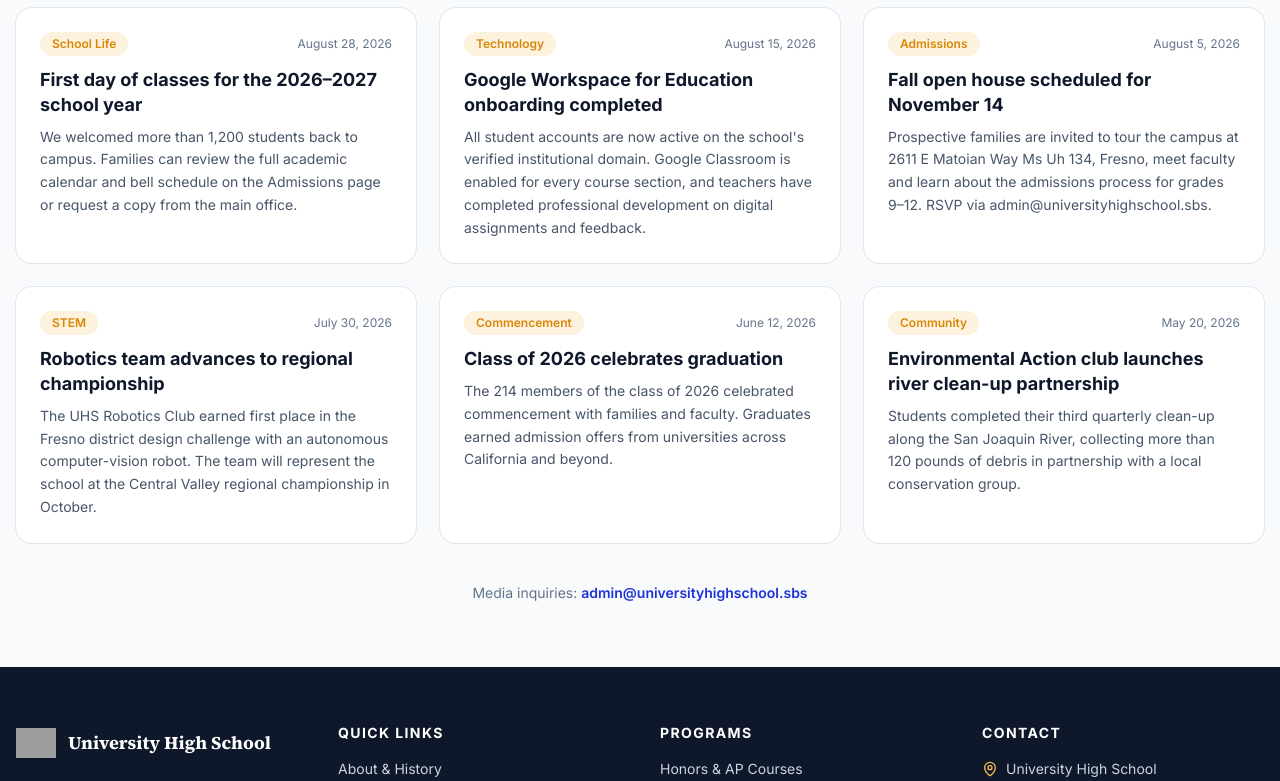
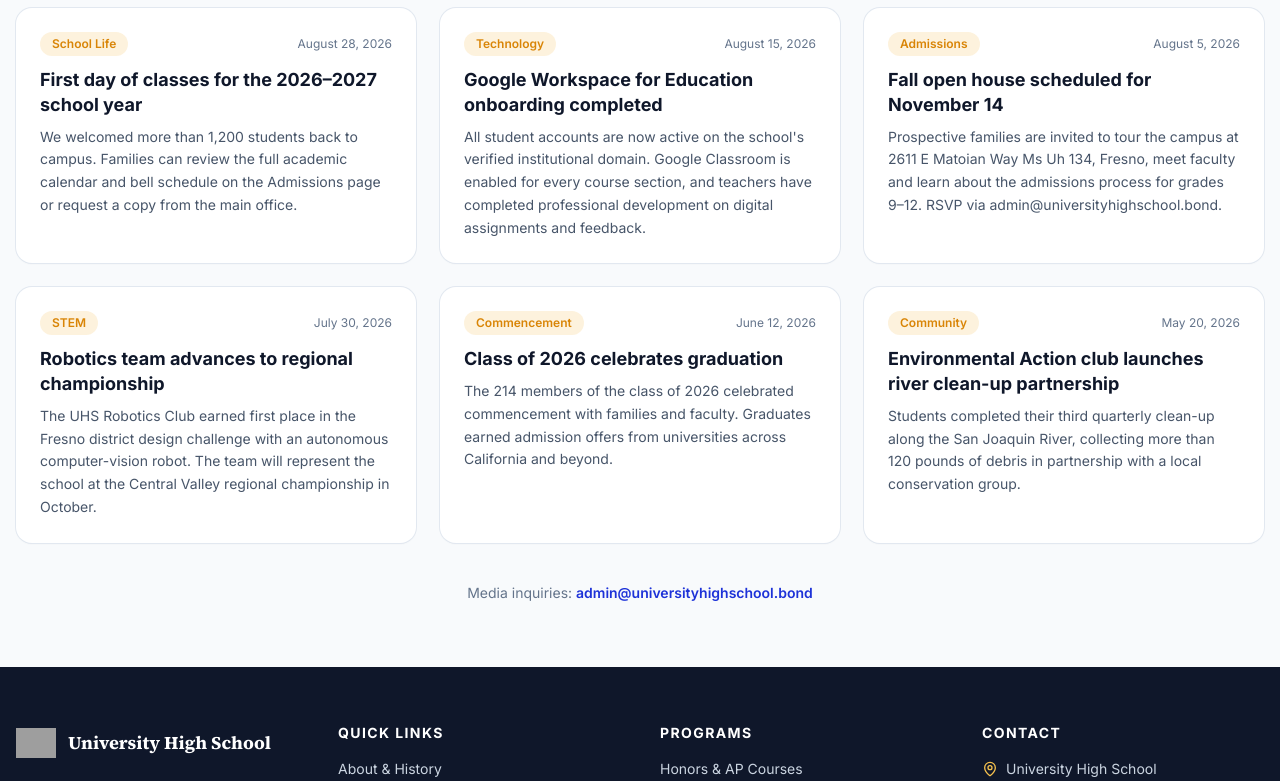
Before and after one commit to irmafiguero199/universityhighschool.bond, a React (Vite) app in the folder university-high-school-main/university-high-school/: page /news in a window 1280 px wide. Shown: the part 480-1261 px from the top of the page. Built offline with nearby package versions, Linux system fonts and the light colour scheme; grey boxes are pictures that could not be loaded.

Commit message:
Change domain in News page links and email
Updated email and canonical link domain from 'sbs' to 'bond'.

```diff
--- a/university-high-school-main/university-high-school/src/pages/News.jsx
+++ b/university-high-school-main/university-high-school/src/pages/News.jsx
@@ -4,7 +4,7 @@ import SectionHeader from '../components/SectionHeader.jsx'
 const articles = [
   { date: 'August 28, 2026', tag: 'School Life', title: 'First day of classes for the 2026–2027 school year', text: 'We welcomed more than 1,200 students back to campus. Families can review the full academic calendar and bell schedule on the Admissions page or request a copy from the main office.' },
   { date: 'August 15, 2026', tag: 'Technology', title: 'Google Workspace for Education onboarding completed', text: "All student accounts are now active on the school's verified institutional domain. Google Classroom is enabled for every course section, and teachers have completed professional development on digital assignments and feedback." },
-  { date: 'August 5, 2026', tag: 'Admissions', title: 'Fall open house scheduled for November 14', text: 'Prospective families are invited to tour the campus at 2611 E Matoian Way Ms Uh 134, Fresno, meet faculty and learn about the admissions process for grades 9–12. RSVP via admin@universityhighschool.sbs.' },
+  { date: 'August 5, 2026', tag: 'Admissions', title: 'Fall open house scheduled for November 14', text: 'Prospective families are invited to tour the campus at 2611 E Matoian Way Ms Uh 134, Fresno, meet faculty and learn about the admissions process for grades 9–12. RSVP via admin@universityhighschool.bond.' },
   { date: 'July 30, 2026', tag: 'STEM', title: 'Robotics team advances to regional championship', text: 'The UHS Robotics Club earned first place in the Fresno district design challenge with an autonomous computer-vision robot. The team will represent the school at the Central Valley regional championship in October.' },
   { date: 'June 12, 2026', tag: 'Commencement', title: 'Class of 2026 celebrates graduation', text: 'The 214 members of the class of 2026 celebrated commencement with families and faculty. Graduates earned admission offers from universities across California and beyond.' },
   { date: 'May 20, 2026', tag: 'Community', title: 'Environmental Action club launches river clean-up partnership', text: 'Students completed their third quarterly clean-up along the San Joaquin River, collecting more than 120 pounds of debris in partnership with a local conservation group.' }
@@ -16,7 +16,7 @@ export default function News() {
       <Helmet>
         <title>School News | University High School — Fresno, CA — EIN 77-0515663</title>
         <meta name="description" content="Announcements and news from University High School, 2611 E Matoian Way Ms Uh 134, Fresno, CA 93740-0001. EIN 77-0515663." />
-        <link rel="canonical" href="https://www.universityhighschool.sbs/news" />
+        <link rel="canonical" href="https://www.universityhighschool.bond/news" />
       </Helmet>
       <section className="bg-primary-900 py-16 text-center">
         <h1 className="font-serif text-4xl font-bold text-white">School News</h1>
@@ -37,7 +37,7 @@ export default function News() {
           ))}
         </div>
         <p className="mt-10 text-center text-sm text-slate-500">
-          Media inquiries: <a href="mailto:admin@universityhighschool.sbs" className="font-semibold text-primary-700 hover:underline">admin@universityhighschool.sbs</a>
+          Media inquiries: <a href="mailto:admin@universityhighschool.bond" className="font-semibold text-primary-700 hover:underline">admin@universityhighschool.bond</a>
         </p>
       </section>
     </>
```
